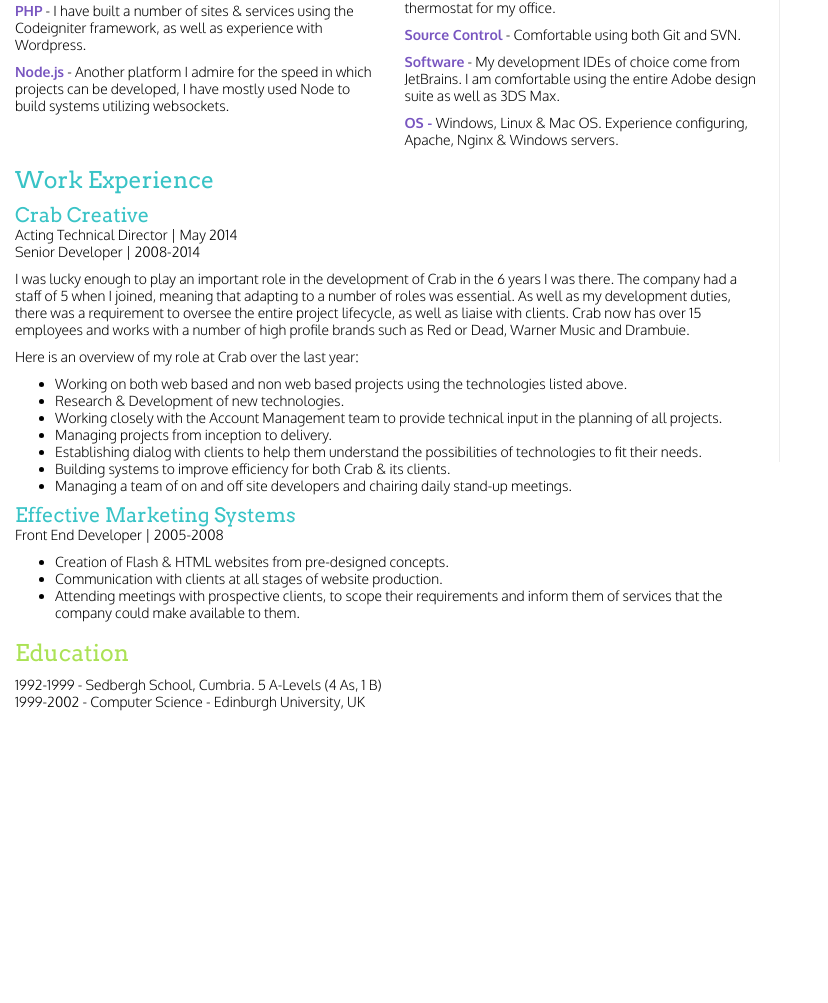
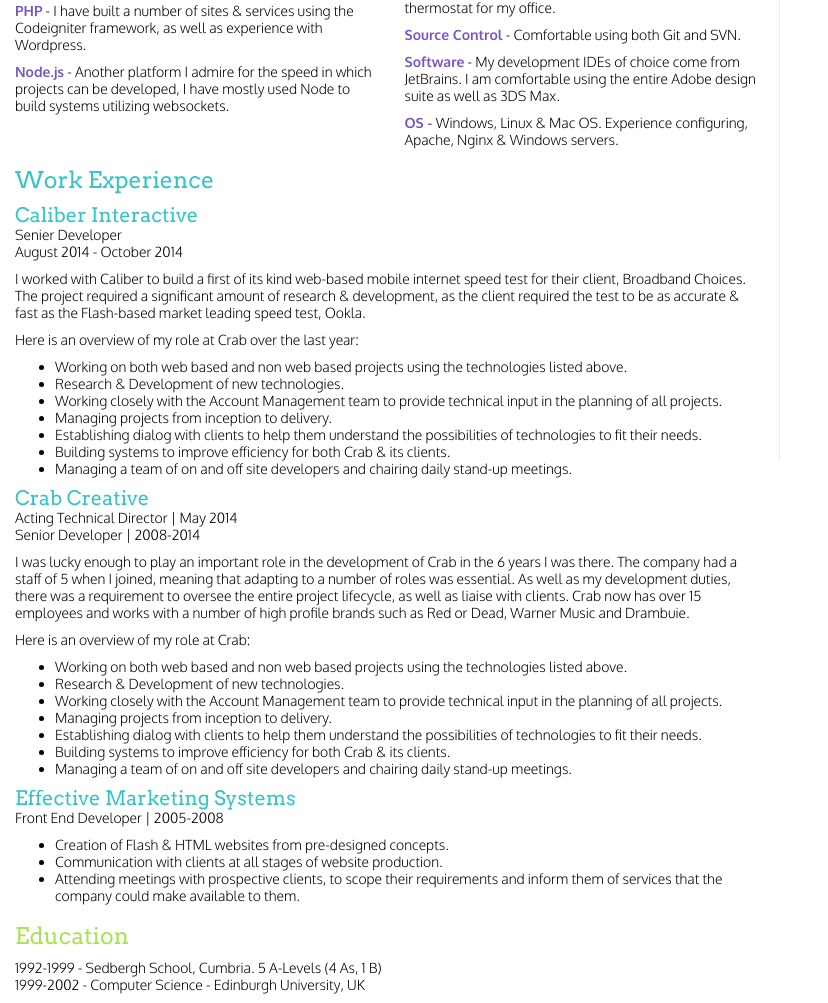
Before and after one commit to TweededBadger/tweededbadger.com, a Django app: page /cv/ in a window 1280 px wide. Shown: the part 358-1361 px from the top of the page, without its empty margins (0-828 px from the left). Before the commit the page ends 1069 px from the top, so only its background shows below. Run offline with Django 3.2, Linux system fonts and the light colour scheme; some libraries are stand-ins or nearby versions.

Commit message:
CV Amends

```diff
--- a/about/templates/about/cv.html
+++ b/about/templates/about/cv.html
@@ -95,17 +95,12 @@
 
             <h2><a></a>Work Experience</h2>
 
-            <h3><a></a>Crab Creative</h3>
+            <h3><a></a>Caliber Interactive</h3>
 
-            <p>Acting Technical Director | May 2014<br>
-            Senior Developer | 2008-2014</p>
+            <p>Senier Developer<br>
+           August 2014 - October 2014</p>
 
-            <p>I was lucky enough to play an important role in the development of Crab in the 6 years I was there. The
-                company had a staff of 5 when I joined, meaning that adapting to a number of roles was essential. As
-                well as my development duties, there was a requirement to oversee the entire project lifecycle, as well
-                as liaise with clients. Crab now has over 15 employees and works with a number of high profile brands
-                such as Red or Dead, Warner Music and Drambuie.
-            </p>
+            <p>I worked with Caliber to build a first of its kind web-based mobile internet speed test for their client, Broadband Choices. The project required a significant amount of research & development, as the client required the test to be as accurate & fast as the Flash-based market leading speed test, Ookla.   </p>
 
             <p>Here is an overview of my role at Crab over the last year:</p>
             <ul>
@@ -121,6 +116,34 @@
                 <li>Building systems to improve efficiency for both Crab &amp; its clients.</li>
                 <li>Managing a team of on and off site developers and chairing daily stand-up meetings.</li>
             </ul>
+
+            <h3><a></a>Crab Creative</h3>
+
+            <p>Acting Technical Director | May 2014<br>
+            Senior Developer | 2008-2014</p>
+
+            <p>I was lucky enough to play an important role in the development of Crab in the 6 years I was there. The
+                company had a staff of 5 when I joined, meaning that adapting to a number of roles was essential. As
+                well as my development duties, there was a requirement to oversee the entire project lifecycle, as well
+                as liaise with clients. Crab now has over 15 employees and works with a number of high profile brands
+                such as Red or Dead, Warner Music and Drambuie.
+            </p>
+
+            <p>Here is an overview of my role at Crab:</p>
+            <ul>
+                <li>
+                    Working on both web based and non web based projects using the technologies listed above.
+                </li>
+                <li>Research &amp; Development of new technologies.</li>
+                <li>Working closely with the Account Management team to provide technical input in the planning of all projects.</li>
+                <li>Managing projects from inception to delivery.</li>
+                <li>Establishing dialog with clients to help them understand the possibilities of technologies to fit
+                    their needs.
+                </li>
+                <li>Building systems to improve efficiency for both Crab &amp; its clients.</li>
+                <li>Managing a team of on and off site developers and chairing daily stand-up meetings.</li>
+            </ul>
+
             <h3><a name="h.hibxtepxylas"></a>Effective Marketing Systems</h3>
 
             <p>Front End Developer | 2005-2008</p>
```
